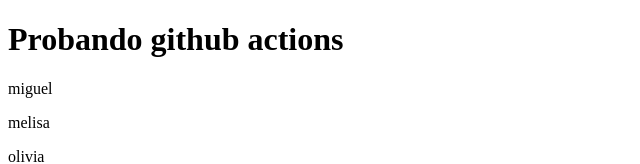
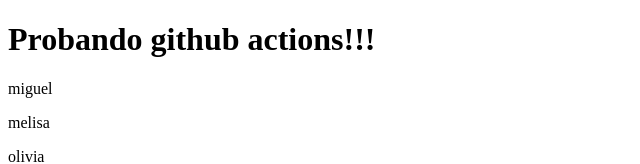
Before and after one commit to IsaacMiguel/vite, a React (Vite) app: page / in a window 1280 px wide. Shown: the top 164 px of the page, without its empty margins (0-640 px from the left). Built offline with nearby package versions, Linux system fonts and the light colour scheme.

Commit message:
upload github action

```diff
--- a/src/App.jsx
+++ b/src/App.jsx
@@ -5,7 +5,7 @@
 function App() {
   return (
     <>
-      <h1>Probando github actions</h1>
+      <h1>Probando github actions!!!</h1>
       {
         users.map(u => <p>{u.name}</p>)
       }
```
